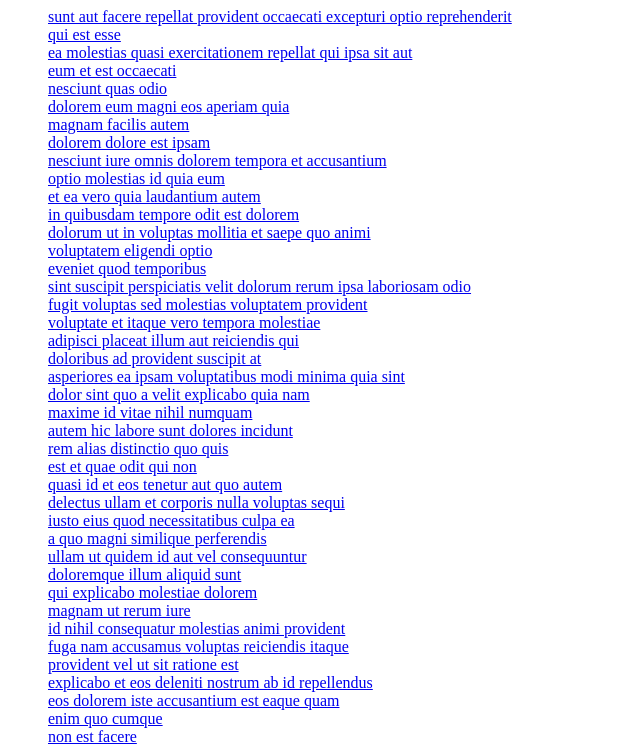
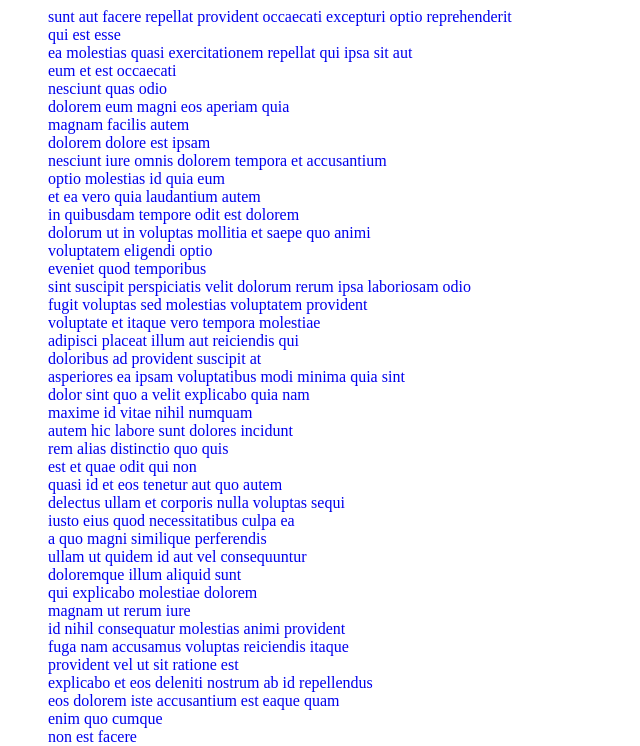
Before and after one commit to craigstroman/react-hooks-typescript-redux-boilerplate, a React app: page /posts in a window 1280 px wide. Shown: the top 746 px of the page, without its empty margins (0-640 px from the left). Built offline with nearby package versions, Linux system fonts and the light colour scheme; data requests are answered from the project's data file.

Commit message:
Adding CSS

```diff
--- a/src/components/PostItems/PostItems.tsx
+++ b/src/components/PostItems/PostItems.tsx
@@ -26,7 +26,9 @@ export const PostItems: React.FC<PostItemsProps> = ({
     <ul className="posts">
       {posts.map((post) => (
         <li key={post.id}>
-          <Link to={`/post/${post.id}`}>{post.title}</Link>
+          <Link to={`/post/${post.id}`} className="posts__link">
+            {post.title}
+          </Link>
         </li>
       ))}
     </ul>
```
